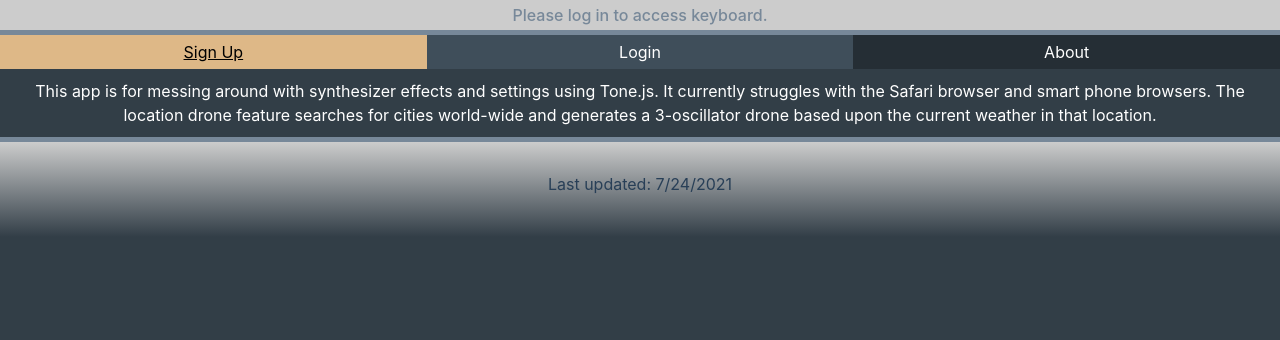
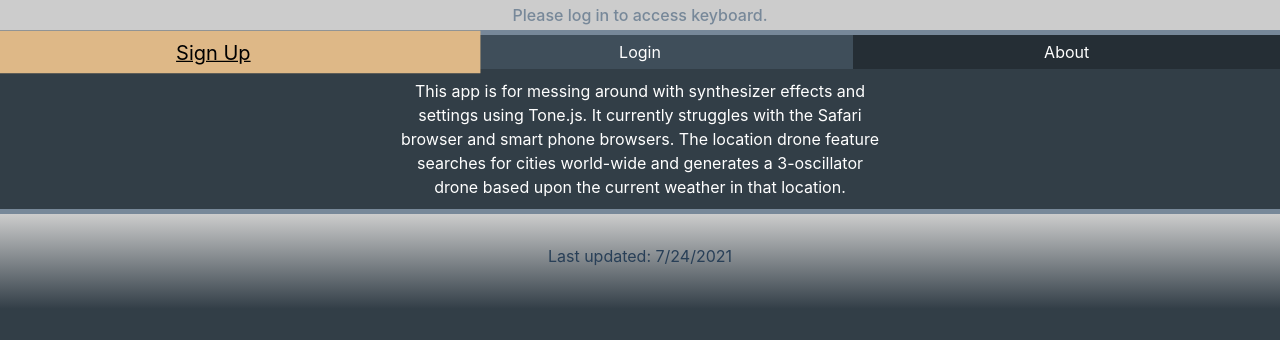
Before and after one commit to MichaelAZimmerman/synthesizer, a React (Create React App) app: page /about in a window 1280 px wide. In both pictures the pointer is over the link "Sign Up". Shown: the top 340 px of the page. Built offline with nearby package versions, Linux system fonts and the light colour scheme; no server answers.

Commit message:
adds animated scaling to nav links

```diff
--- a/src/App.css
+++ b/src/App.css
@@ -22,7 +22,7 @@ input {
   display: flex;
   padding: 10px;
   margin: auto;
-  flex-basis: calc(100% / 3);
+  max-width: 500px;
 }
 .slider-sm {
   width: 200px;
@@ -62,6 +62,8 @@ input {
 .link:hover {
   background-color: burlywood;
   color: black;
+  transform: scale(1.25);
+  transition-duration: 0.5s;
 }
 
 .text-center {
```
